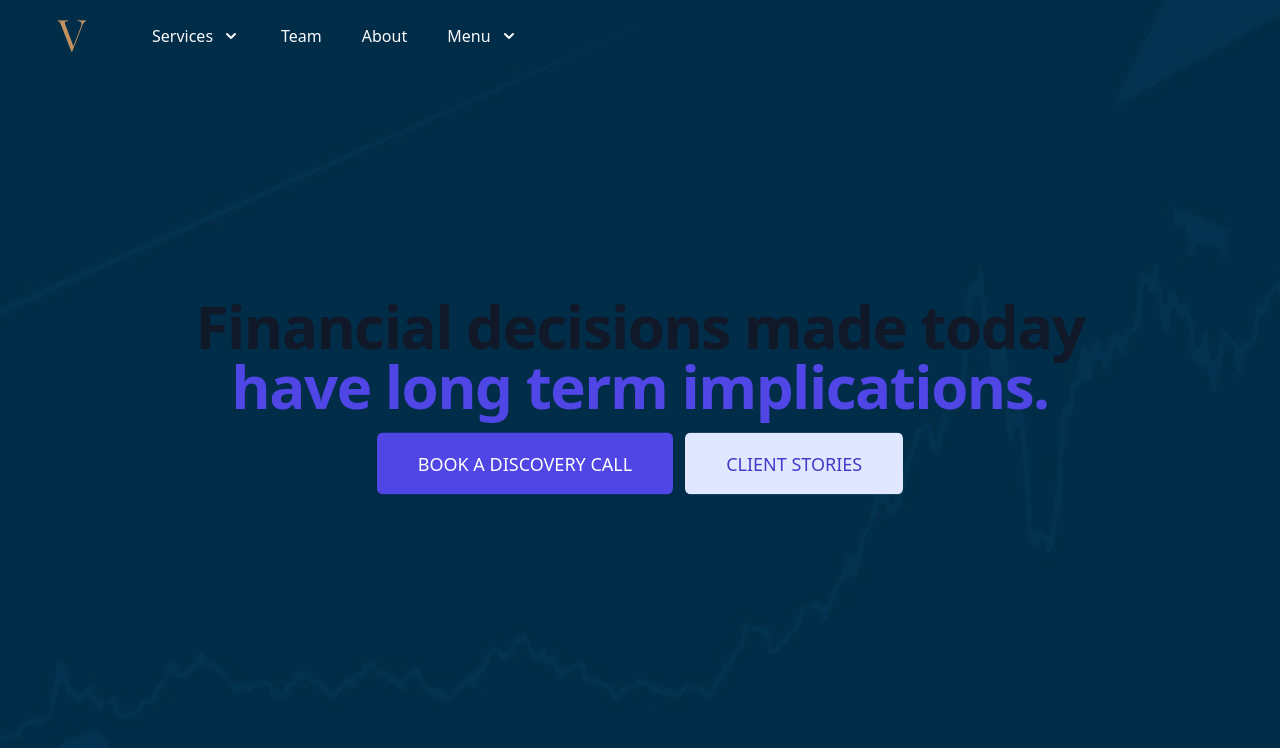
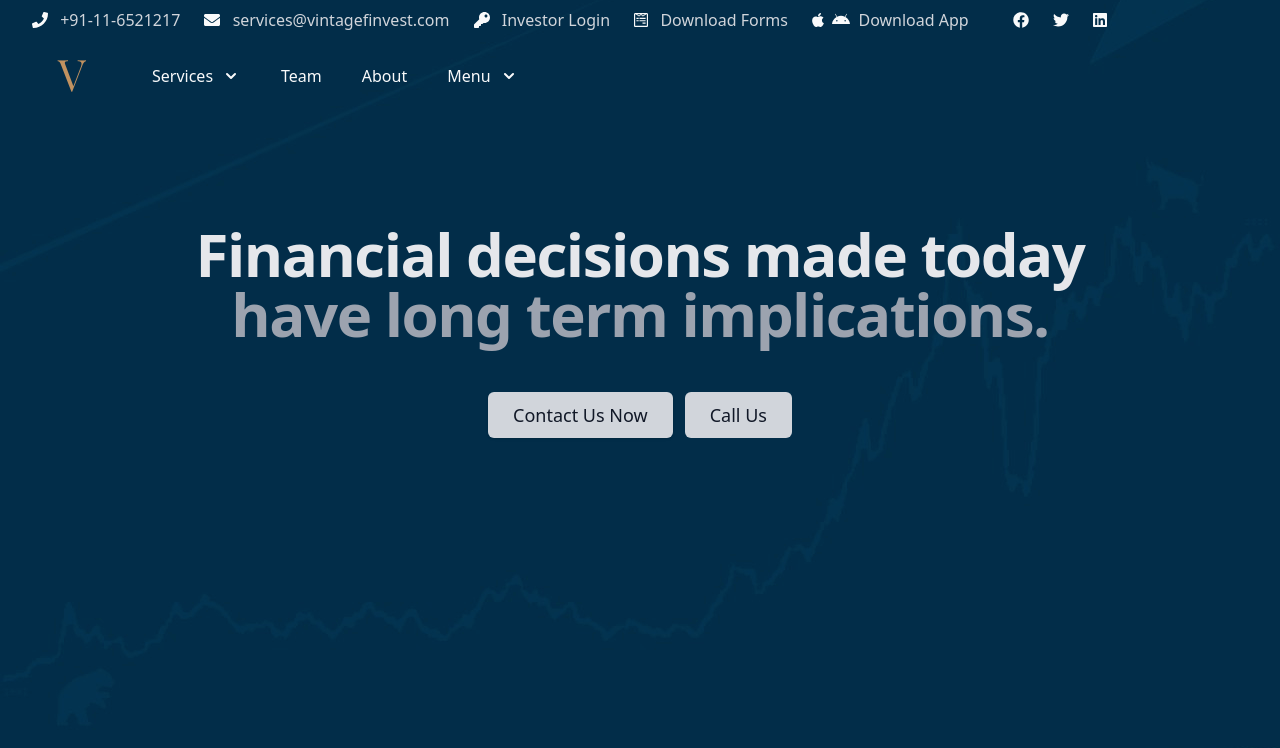
Before and after one commit to TusharGupta026/vintageproject, a website built with Vite: page index.html in a window 1280 px wide. Shown: the top 748 px of the page. Built offline with nearby package versions, Linux system fonts and the light colour scheme.

Commit message:
new blah

```diff
--- a/index.html
+++ b/index.html
@@ -14,6 +14,24 @@
 <body class="vintage-background">
     <header>
       <!-- This example requires Tailwind CSS v2.0+ -->
+      <div class="max-w-7xl mx-auto sm:px-6 py-2 lg:px-8">
+        <div class="hidden sm:block md:ml-auto md:mr-auto   flex flex-wrap items-center text-base justify-center">
+              <button class=" fa fa-phone mr-2 text-gray-50"></button>
+              <button class=" mr-5 text-gray-300 hover:text-gray-200">+91-11-6521217</button>
+              <button class=" fa fa-envelope mr-2 text-gray-50 hover:text-gray-200"></button>
+              <button class="mr-5 text-gray-300">services@vintagefinvest.com</button>
+              <button class="fa fa-key  mr-2 font-bold hover:text-gray-200 text-gray-50 "></button>
+              <button class="mr-5 font-normal text-gray-300 hover:text-gray-200">Investor Login</button>
+              <button class="fab fa-wpforms mr-2  text-gray-50 hover:text-gray-200 "></button>
+              <button class="mr-5 font-normal text-gray-300 hover:text-gray-200">Download Forms</button>
+              <button href="https://apps.apple.com/in/app/vintrack/id1528129389" target="_blank"><i class="fab fa-apple text-gray-50 mr-1 hover:text-gray-200"></i></button>
+              <button href="https://play.google.com/store/apps/details?id=com.iw.vintrack" target="_blank"><i class="fab fa-android text-gray-50 hover:text-gray-200"></i></button>
+              <button class="ml-1 text-gray-300 ">Download App</button>
+              <button href="#"><i class=" ml-10 mr-5 fab fa-facebook text-gray-50 hover:text-gray-200"></i></button>
+              <button href="#"><i class=" mr-5 fab fa-twitter text-gray-50 hover:text-gray-200"></i></button>
+              <button href="https://www.linkedin.com/company/vintage-finvest-services/" target="_blank"><i class=" fab fa-linkedin text-gray-50 hover:text-gray-200"></i></button>
+        </div>
+      </div>
       <div class="z-0 relative bg-transparent" x-data="{servicesOpen: false, menuOpen: false, mobileOpen: false}">
       <div class="relative z-10 ">
         <div class="max-w-7xl mx-auto flex justify-between items-center px-4 py-5 sm:px-6 sm:py-4 lg:px-8 md:justify-start md:space-x-10">
@@ -506,22 +524,22 @@
     </div>
 
     </header>
-    <section class="py-28">
+    <section class="py-18">
       <main class=" mx-auto max-w-7xl px-4 sm:px-6  md:mt-16 lg:mt-20 lg:px-8 xl:mt-28">
         <div  class=" sm:text-center lg:text-center">
-          <h1 class="text-4xl tracking-tight font-bold text-gray-900 sm:text-5xl md:text-6xl">
-            <span class="block xl:inline px-32">Financial decisions made today</span>
-            <span class="block text-indigo-600 xl:inline px-8">have long term implications.</span>
+          <h1 class="text-4xl tracking-tight font-bold text-gray-200 mb-12 sm:text-5xl md:text-6xl">
+            <span class="block xl:inline px-32 ">Financial decisions made today</span>
+            <span class="block text-gray-400 xl:inline px-8">have long term implications.</span>
           </h1>
-          <div class="mt-5 lg:px-40 sm:mt-8  sm:flex sm:justify-center  lg:justify-center">
-            <div class="rounded-md shadow animate-bounce transition delay-1000 duration-300 ease-in-out ">
-              <a href="#" class="w-full flex items-center justify-center px-8 py-3 border border-transparent text-base font-medium rounded-md text-white bg-indigo-600 hover:bg-indigo-700 md:py-4 md:text-lg md:px-10">
-                BOOK A DISCOVERY CALL
+          <div class="mt-24 lg-py-40 lg:px-40 sm:mt-8  sm:flex sm:justify-center  lg:justify-center">
+            <div class="rounded-md shadow  transition delay-1000 duration-300 ease-in-out ">
+              <a href="#" class="w-full flex items-center justify-center px-4 py-1 border border-transparent text-base font-medium rounded-md text-bold text-gray-900 bg-gray-300 hover:bg-gray-500 md:py-2 md:text-lg md:px-6">
+                Contact Us Now
               </a>
             </div>
-            <div class="mt-3 sm:mt-0 sm:ml-3 animate-bounce transition delay-1000 duration-300 ease-in-out">
-              <a href="#" class="w-full flex items-center justify-center px-8 py-3 border border-transparent text-base font-medium rounded-md text-indigo-700 bg-indigo-100 hover:bg-indigo-200 md:py-4 md:text-lg md:px-10">
-                CLIENT STORIES
+            <div class="mt-3 sm:mt-0 sm:ml-3  transition delay-1000 duration-300 ease-in-out">
+              <a href="#" class="w-full flex items-center justify-center px-4 py-1 border border-transparent text-base font-medium rounded-md text-bold text-gray-900 bg-gray-300 hover:bg-gray-600 md:py-2 md:text-lg md:px-6">
+                Call Us
               </a>
             </div>
           </div>
```
